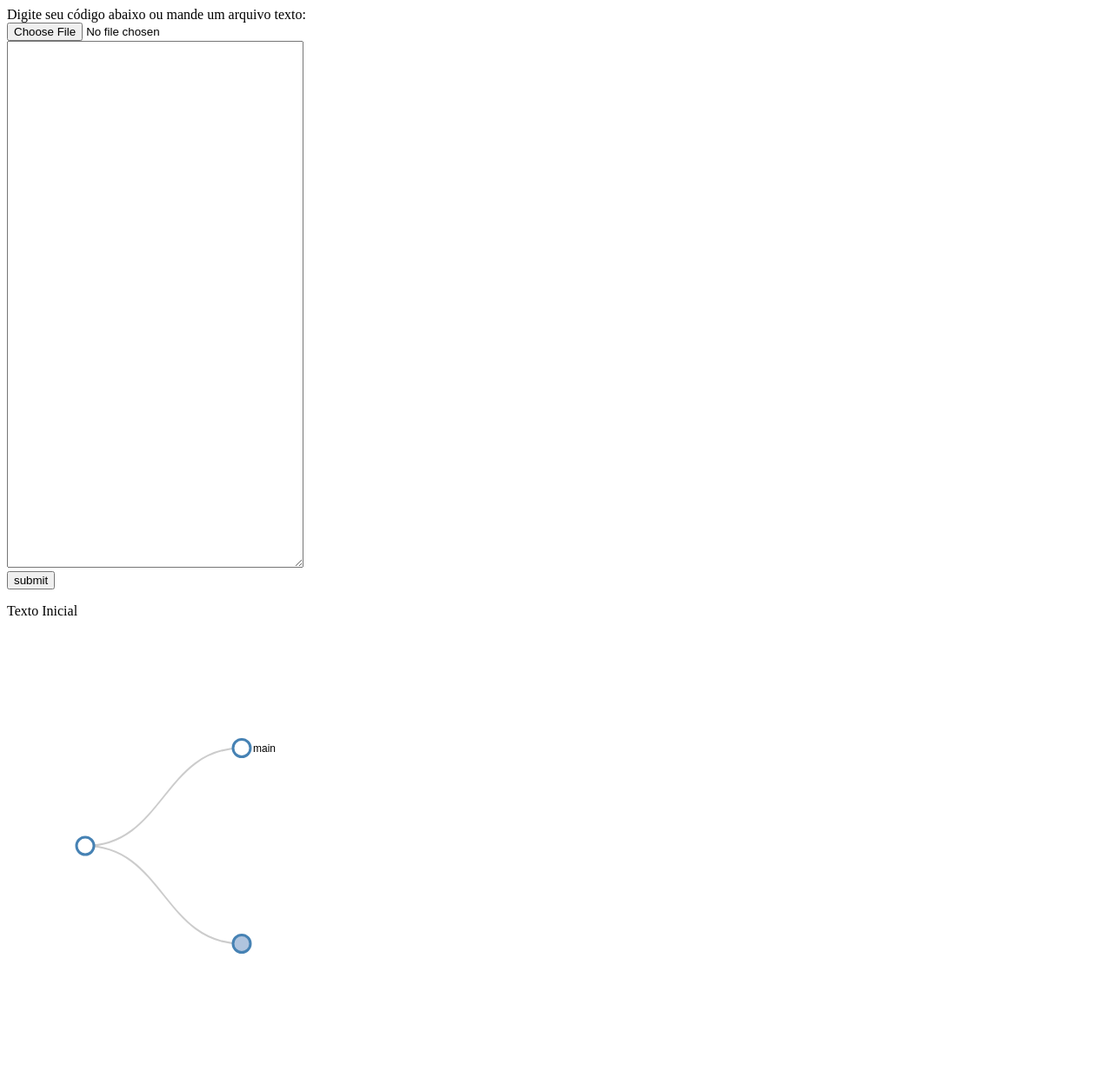
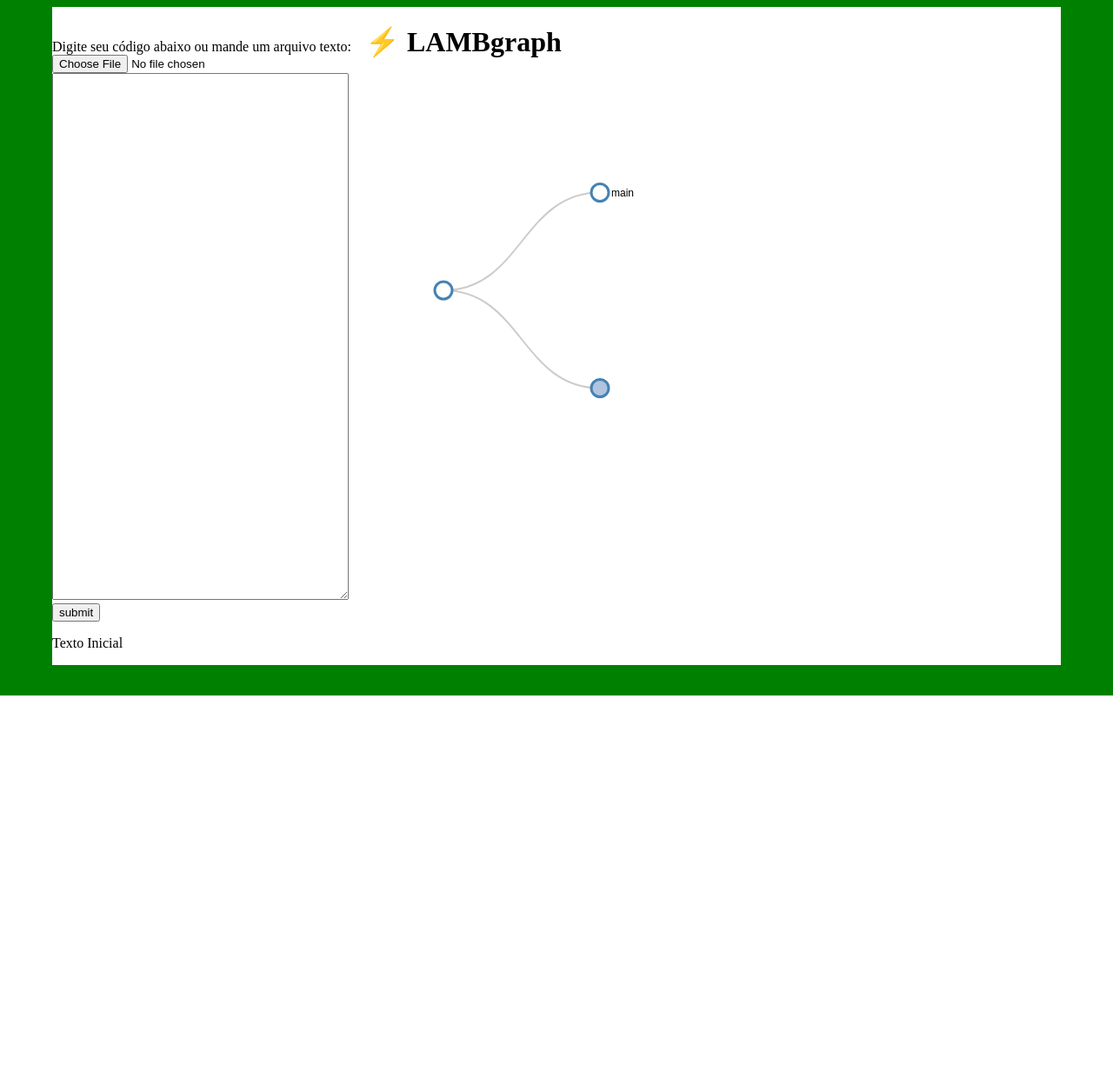
Before and after one commit to LRacoci/visual-lambda, a Flask app: page / in a window 1280 px wide. Shown: the whole page at 87% size. After the commit the page ends 800 px from the top, so only its background shows below. Run offline with Flask 2, Linux system fonts and the light colour scheme; some libraries are stand-ins or nearby versions.

Commit message:
layout update

```diff
--- a/src/static/collapse.js
+++ b/src/static/collapse.js
@@ -8,13 +8,13 @@ var treeData =
 
 // Set the dimensions and margins of the diagram
 var margin = {top: 20, right: 90, bottom: 30, left: 90},
-    width = 960 - margin.left - margin.right,
+    width = 790 - margin.left - margin.right,
     height = 500 - margin.top - margin.bottom;
 
 // append the svg object to the body of the page
 // appends a 'group' element to 'svg'
 // moves the 'group' element to the top left margin
-var svg = d3.select("body").append("svg")
+var svg = d3.select("#tree").append("svg")
     .attr("width", width + margin.right + margin.left)
     .attr("height", height + margin.top + margin.bottom)
   .append("g")
--- a/src/static/style.css
+++ b/src/static/style.css
@@ -13,3 +13,21 @@
   stroke: #ccc;
   stroke-width: 2px;
 }
+
+#wrapper{
+  min-height: 100%;
+  position: relative;
+}
+#table {
+  /*border-radius: 15px 15px 0px 0px;*/
+  margin: 0 auto;
+  width: 1160px;
+  height: 650px;
+  background-color: white;
+}
+#menu{
+  width: 360px;
+}
+body{
+  background-color: green;
+}
--- a/src/templates/index.html
+++ b/src/templates/index.html
@@ -6,22 +6,28 @@
 <body>
 
 <script src="https://ajax.googleapis.com/ajax/libs/angularjs/1.6.4/angular.min.js"></script>
+<div id="wrapper">
+  <div style="display:table; table-layout: fixed" id="table">
 
-<div ng-app="myApp" ng-controller="myCtrl" ng-init="init()">
-
+    <div style="display:table-cell" ng-app="myApp" ng-controller="myCtrl" ng-init="init()" id="menu">
       <form>
       Digite seu c&oacute;digo abaixo ou mande um arquivo texto:<br />
       <input type="file" on-read-file="readFile($fileContent)" /><br />
       <textarea ng-model="code" rows="40" cols="40"></textarea><br />
       <input ng-click="translateCode()" type="button" value="submit" />
       </form>
-
       <p ng-bind="value"></p>
       <p ng-bind="statusText"></p>
       <p ng-bind="errorText"></p>
-
     </div>
-
+    <div class="not-menu" style="display:table-cell; background-color:white">
+      <div style="display:table-row">
+        <h1>⚡<span class="striped"> LAMB</span><span class="h1graph">graph</span> </h1>
+      </div>
+      <div id="tree" style="display:table-row"></div>
+    </div>
+  </div>
+</div>
 <script type="text/javascript" src="{{ url_for('static', filename='app.js') }}"></script>
 
 <!-- load the d3.js library -->
```
Lines whose indentation alone changed are shown as unchanged.
